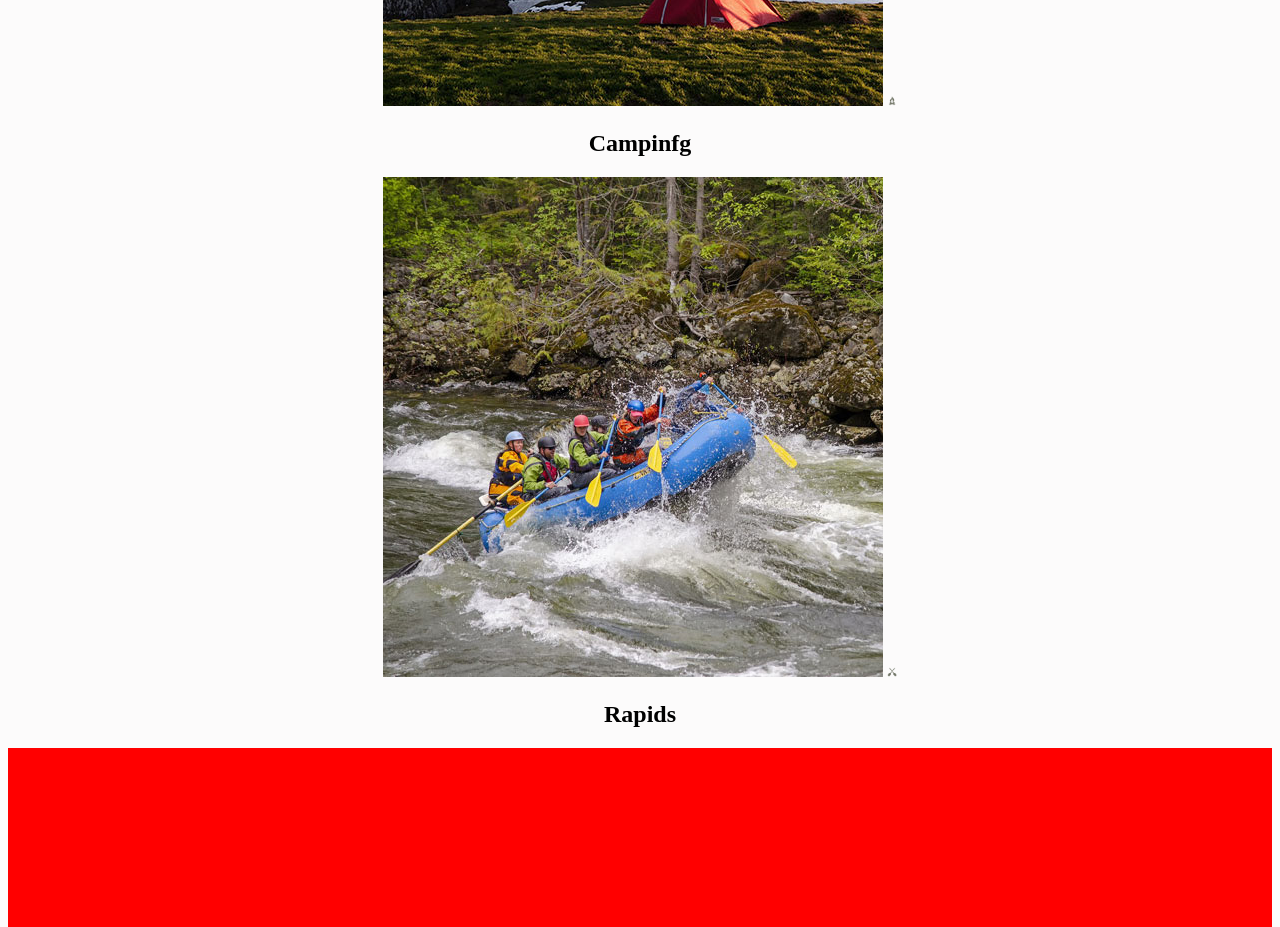
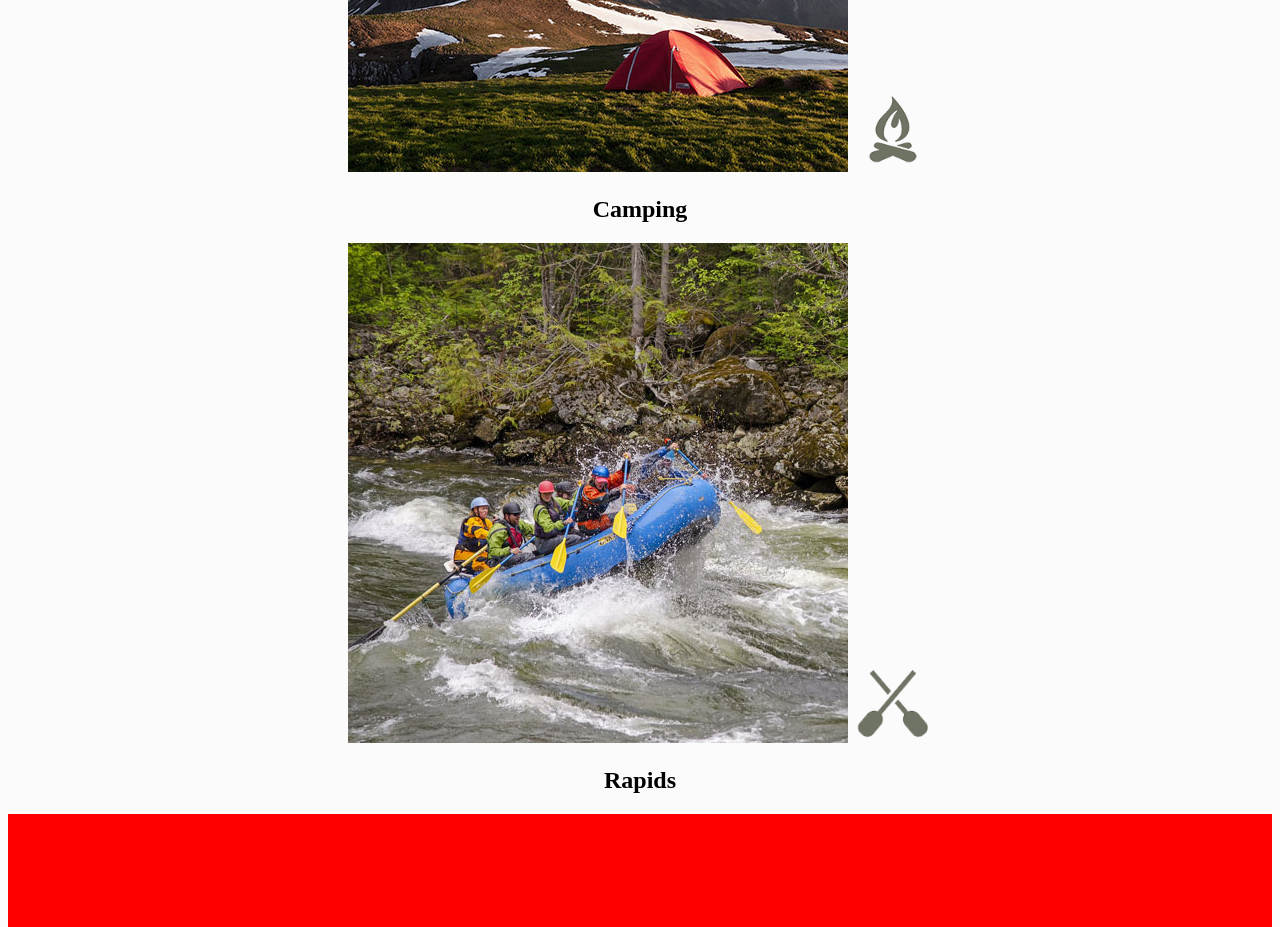
Before and after one commit to helgagaona/WDD130, a plain HTML site: page wwr/index.html in a window 1280 px wide. Shown: the part 1980-2907 px from the top of the page. Drawn offline with Linux system fonts and the light colour scheme.

Commit message:
modified

```diff
--- a/wwr/index.html
+++ b/wwr/index.html
@@ -41,7 +41,7 @@
         <section class="camping-card">
             <img class="card-img" src="images/camping.jpg" alt="tent in mountains">
             <img class="icon" src="images/fire_icon.png" alt="fire icon">
-            <h2>Campinfg</h2>
+            <h2>Camping</h2>
         </section>
         <section class="rapids-card">
             <img class="card-img" src="images/rapids.jpg" alt="rafting boat">
--- a/wwr/styles/style.css
+++ b/wwr/styles/style.css
@@ -9,10 +9,10 @@ header {
     background-color: #28437E;
 }
 .logo {
-    width: 5px;
+    width: 80px;
 }
 .icon {
-    width: 10px;
+    width: 80px;
 }
 nav a {
     text-align: center;
```
